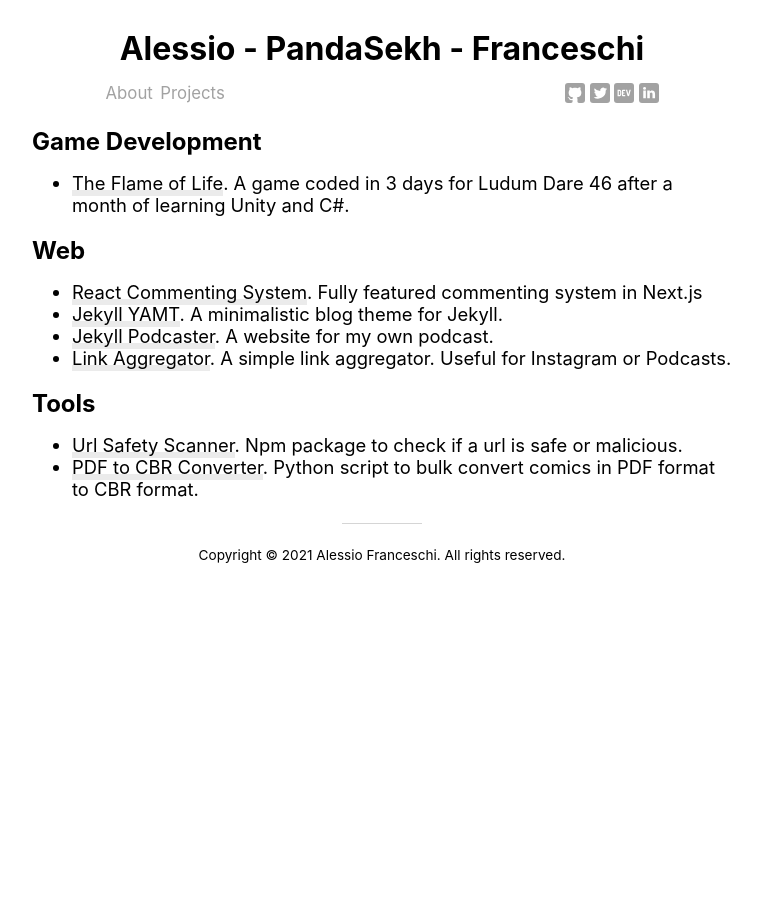
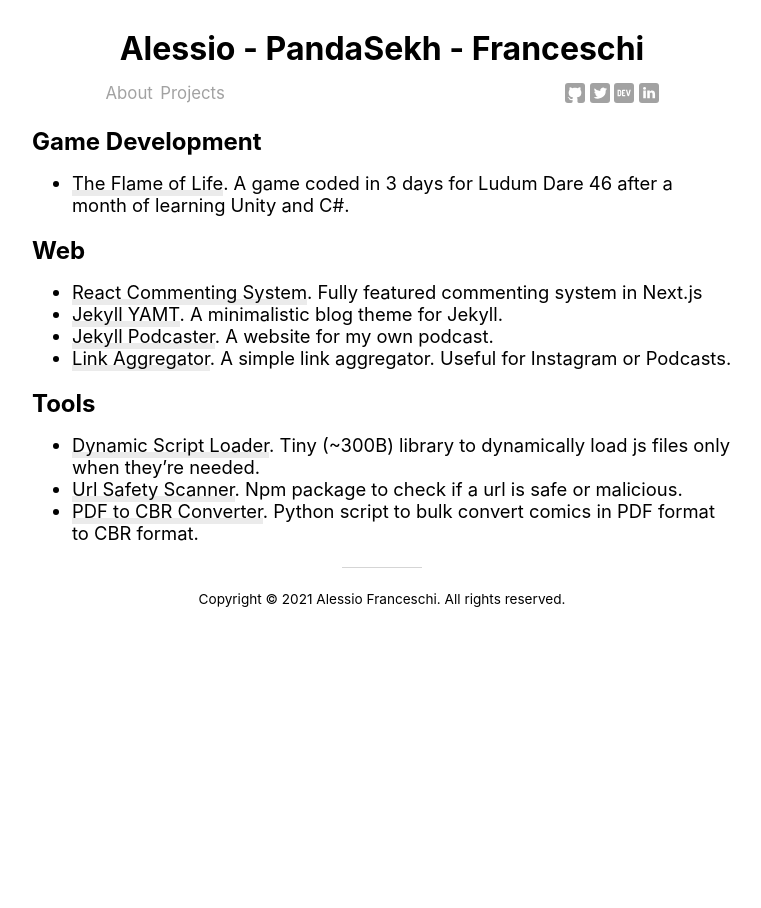
Before and after one commit to PandaSekh/PandaSekh_OldBlog, a Jekyll site: the page built from projects.md, in a window 1280 px wide. Shown: the whole page, without its empty margins (258-1019 px from the left). Built offline with Jekyll 4.4.1, drawn with Linux system fonts in a browser that asks for light colours.

Commit message:
Update projects.md

```diff
--- a/projects.md
+++ b/projects.md
@@ -12,5 +12,6 @@ title: Projects
 * [Link Aggregator](https://github.com/PandaSekh/Link-Aggregator). A simple link aggregator. Useful for Instagram or Podcasts.
 
 ## Tools
+* [Dynamic Script Loader](https://github.com/PandaSekh/Dynamic-Script-Loader). Tiny (~300B) library to dynamically load js files only when they're needed.
 * [Url Safety Scanner](https://github.com/PandaSekh/Url-Safety-Scanner). Npm package to check if a url is safe or malicious.
 * [PDF to CBR Converter](https://github.com/PandaSekh/Bulk-PDFtoCBR). Python script to bulk convert comics in PDF format to CBR format.
```
